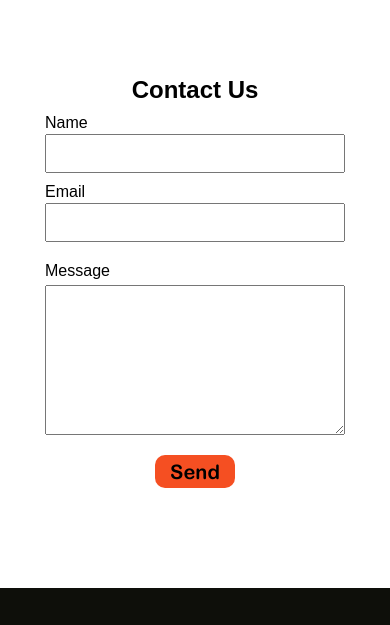
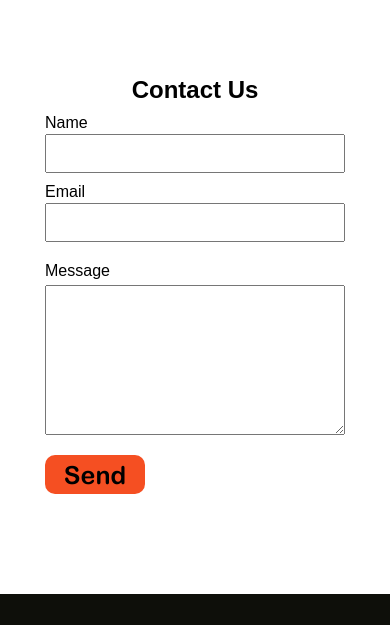
Before and after one commit to HGarden/SemesterProject1, a plain HTML site: page getinvolved.html in a window 390 px wide. Shown: the part 1693-2318 px from the top of the page. Drawn offline with Linux system fonts and the light colour scheme.

Commit message:
fix button

```diff
--- a/css/styles.css
+++ b/css/styles.css
@@ -416,11 +416,12 @@ nav li {
   text-decoration: none;
   color: black;
   border-radius: 10px;
-  font-size: 20px;
-  width: 80px;
+  font-size: 25px;
+  width: 100px;
   margin-top: 20px;
   cursor: pointer;
   border: none;
+  margin-left: -532px;
 }
 
 /* Media */
@@ -520,6 +521,10 @@ nav li {
     margin-left: -235px;
     margin-top: 20px;
   }
+
+  .contactform button {
+    margin-left: -200px;
+  }
 }
 
 @media (max-width: 495px) {
```
